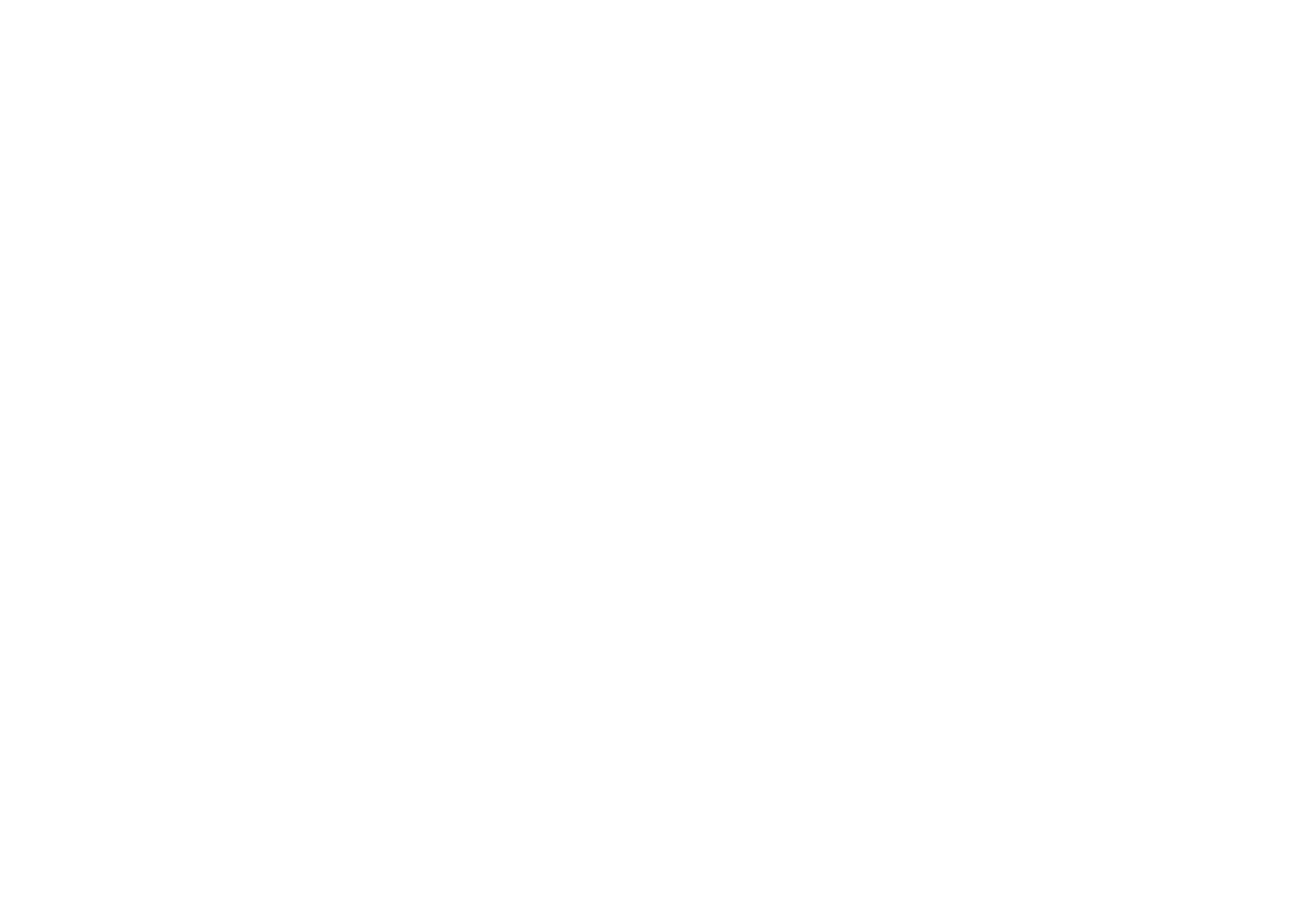
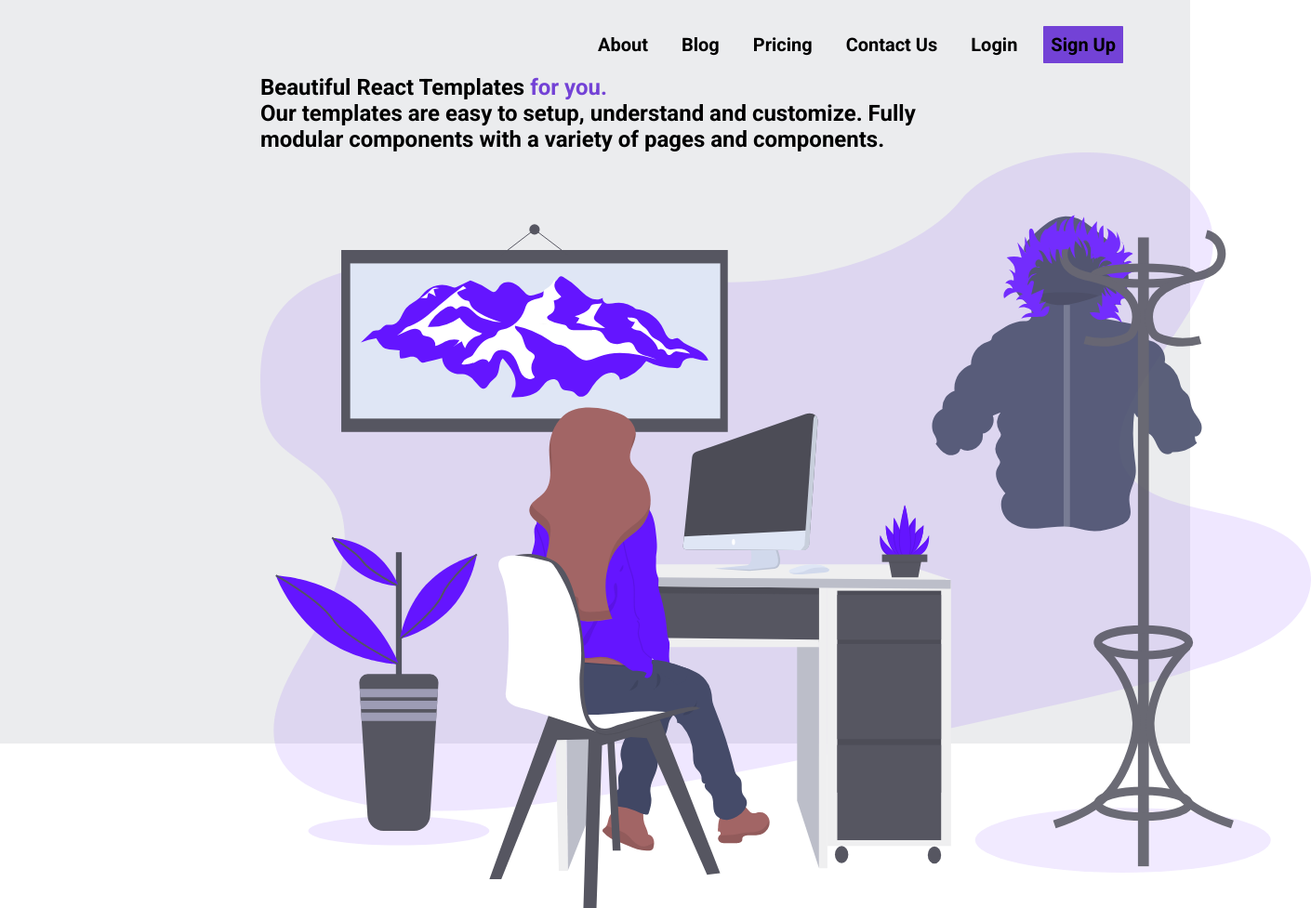
Before and after one commit to Alasalimd/Final-project-html-css, a plain HTML site: page index.html in a window 1280 px wide. Shown: the whole page at 93% size, 1410 px wide, since content can reach past the window. Before the commit the page ends 800 px from the top, so only its background shows below. Drawn offline with Linux system fonts and the light colour scheme.

```diff
--- a/index.html
+++ b/index.html
@@ -8,12 +8,30 @@
   <link rel="stylesheet" href="style.css">
 </head>
 <body>
-  <section>
+  <section id="landing">
     <nav>
-    <img src="" alt="">
+      <div class="nav__container">
+    <img src="./ASSETS/" alt="">
+    <ul class="nav__link">
+      <li><a href="#" class="nav__link">About</a></li>
+      <li><a href="#" class="nav__link">Blog</a></li>
+      <li><a href="#" class="nav__link">Pricing</a></li>
+      <li><a href="#" class="nav__link">Contact Us</a></li>
+      <li><a href="#" class="nav__link">Login</a></li>
+      <li><a href="#" class="nav__link nav__link--primary">Sign Up</a></li>
+    </ul>
+  </div>
     </nav>
   <header>
-
+    <div class="header__container">
+      <div class="header__descriptio,n">
+        <h1>Beautiful React Templates <span class="purple">for you.</span></h1>
+        <h2>Our templates are easy to setup, understand and customize. Fully modular components with a variety of pages and components.</h2>
+      </div>
+      <figure>
+        <img src="./ASSETS/design-illustration-2.svg" alt="">
+      </figure>
+    </div>
   </header>
   </section>
 </body>
--- a/style.css
+++ b/style.css
@@ -5,3 +5,82 @@
   box-sizing: border-box;
   font-family: 'Roboto', sans-serif;
 }
+nav {
+height: 80px;
+display: flex;
+padding-top: 20px;
+}
+
+.nav__container {
+  width: 100%;
+  max-width: 1200px;
+  padding: 0 24px;
+  display: flex;
+  justify-content: space-between;
+  text-align: center;
+  margin: 0 auto;
+}
+
+.logo {
+width: 200px;
+}
+
+.purple {
+  color: #7342d6;
+}
+
+ul {
+  display: flex;
+}
+
+li {
+  list-style-type: none
+}
+
+.nav__link {
+  display: flex;
+  text-align: center;
+  justify-content: center;
+}
+
+.nav__link {
+  margin-left: 20px;
+  text-decoration: none;
+  font-size: 20px;
+  color: black;
+  font-weight: bold;
+  padding: 8px
+}
+
+.nav__link--primary {
+  border: 0px solid #7342d6;
+  border-radius: 1%;
+  background-color: #7342d6;
+}
+
+.nav__link:hover {
+  text-decoration: underline;
+  color: #7342d6;
+}
+
+.nav__link--primary:hover {
+  text-decoration: none;
+  color: black;
+}
+
+#landing {
+  background-color: rgb(235, 236, 238);
+}
+
+header {
+  height: calc(100vh - 80px);
+}
+
+.header__container {
+  width: 100%;
+  max-width: 720px;
+  margin: 0 auto;
+  height: 100%;
+  display: flex;
+  flex-direction: column;
+}
```
Also changed, not shown: logo.2c489fc453a1783cbadacf914efa3df6.svg (added).
